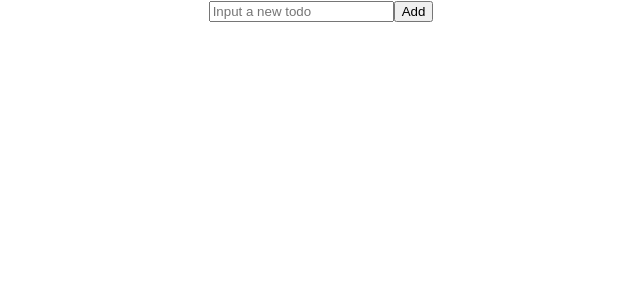
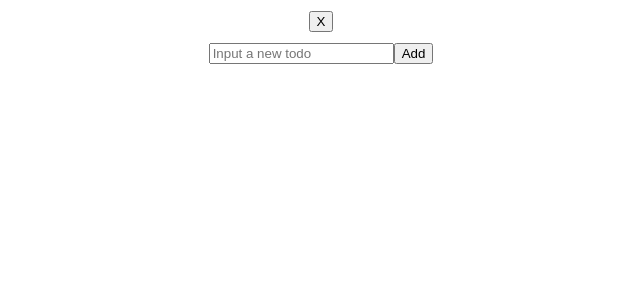
Before and after one commit to JKEZulueta/todolist-redux, a React (Create React App) app: page / in a window 1280 px wide. Shown: the top 300 px of the page, without its empty margins (319-959 px from the left). Built offline with nearby package versions, Linux system fonts and the light colour scheme.

Commit message:
[TodoList][ZULUEJA] feat: refactored exports and imports, and added the delete button for the items

```diff
--- a/src/features/todos/components/TodoItem.js
+++ b/src/features/todos/components/TodoItem.js
@@ -1,6 +1,6 @@
 import React from 'react';
 import { useSelector, useDispatch } from 'react-redux';
-import { selectTodoById, ToggleTodo } from '../../../todoSlice';
+import { selectTodoById, ToggleTodo, DeleteFromState } from '../../../todoSlice';
 import "../../../styles/TodoItem.css"
 
 
@@ -15,11 +15,17 @@ function TodoItem(props){
         dispatch(ToggleTodo(props.id));
     }
 
+    function deleteTask(err){
+        err.stopPropagation();
+        dispatch(DeleteFromState(props.id));
+    }
+
 
     var todoStatus = todo.done ? "done" : "";
     return(
         <div className={`TodoItem-todo ${todoStatus}`} onClick={handleClick}>
             {todo.text}
+            <button type="button" onClick={deleteTask}>X</button>
         </div>
 
     );
--- a/src/styles/TodoItem.css
+++ b/src/styles/TodoItem.css
@@ -1,5 +1,7 @@
 .TodoItem-todo{
-
+    border: 2px springgreen;
+    border-radius:  5px;
+    padding: 10px;
 }
 
 .TodoItem-todo.done{
--- a/src/todoSlice.js
+++ b/src/todoSlice.js
@@ -40,7 +40,7 @@ const todoSlice = createSlice({
 
 });
 
-export const { AddTodo, ToggleTodo } = todoSlice.actions;
+export const { AddTodo, ToggleTodo, DeleteFromState } = todoSlice.actions;
 
 export const{ selectIds: selectToDoIds, selectById: selectTodoById } = todosAdapter.getSelectors
 ((state) => state.todoList);
```
